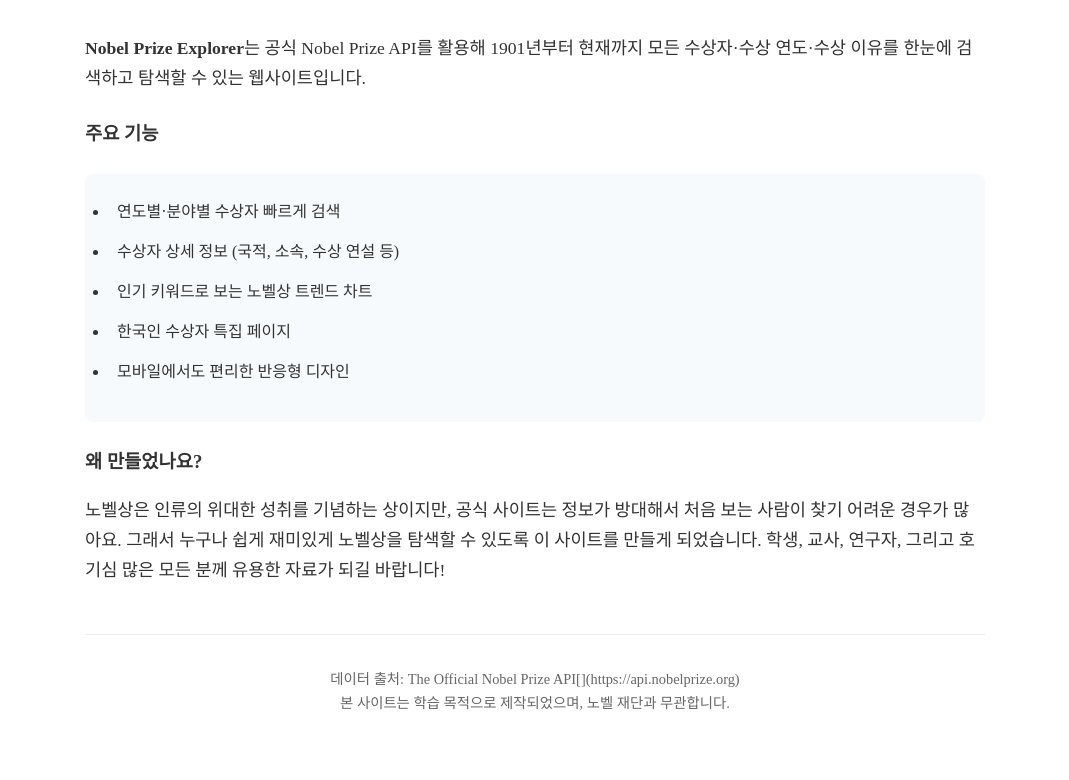
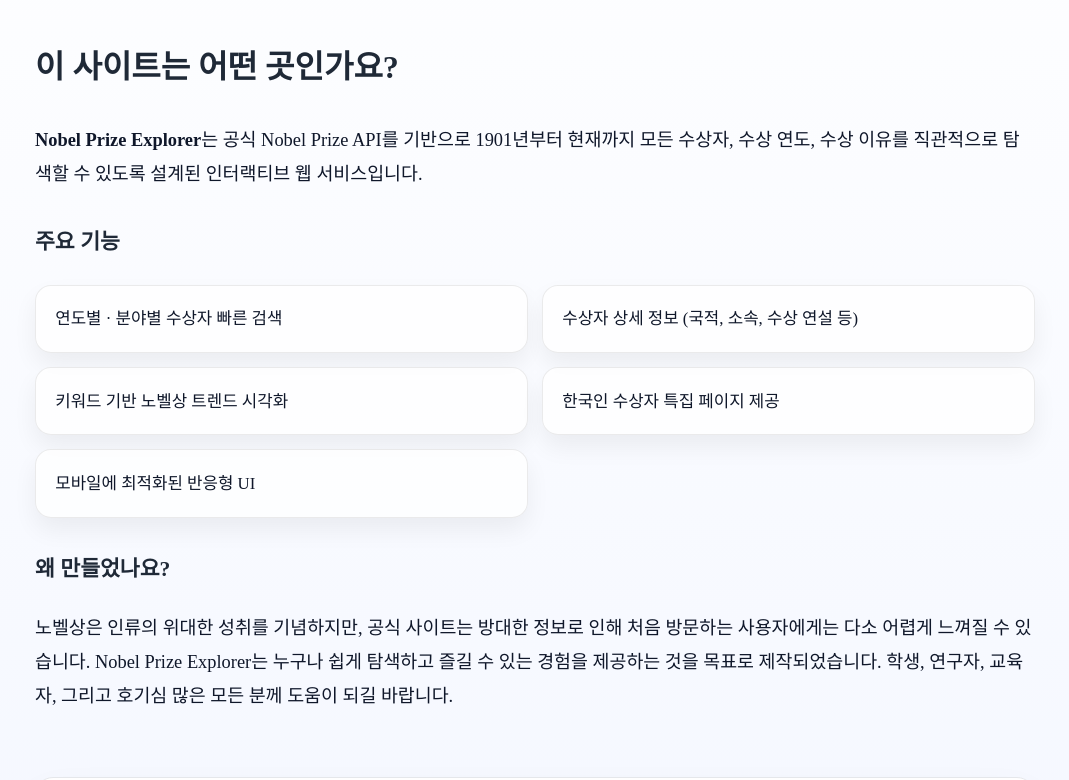
Before and after one commit to DUChae/Nobel-prize, a React (Vite) app: page /about in a window 1280 px wide. Shown: the part 496-1276 px from the top of the page, without its empty margins (105-1174 px from the left). Built offline with nearby package versions, Linux system fonts and the light colour scheme.

Commit message:
feat: About 페이지 스타일 및 내용 업데이트

```diff
--- a/src/About.css
+++ b/src/About.css
@@ -1,56 +1,152 @@
 .about-container {
-  max-width: 900px;
-  margin: 4rem auto;
+  max-width: 1000px;
+  margin: 5rem auto;
+  padding: 3rem;
+  border-radius: 28px;
+
+  background: linear-gradient(180deg, #ffffff 0%, #f4f7ff 100%);
+  box-shadow: 0 40px 60px rgba(0, 0, 0, 0.08);
+
+  color: #0f172a;
+  line-height: 1.85;
+
+  position: relative;
+  overflow: hidden;
+}
+
+/* 상단 은은한 라이트 효과 */
+.about-container::before {
+  content: "";
+  position: absolute;
+  top: -80px;
+  left: 50%;
+  transform: translateX(-50%);
+  width: 600px;
+  height: 200px;
+  background: radial-gradient(
+    circle,
+    rgba(99, 102, 241, 0.25),
+    transparent 70%
+  );
+  filter: blur(40px);
+  z-index: 0;
+}
+
+/* 제목 영역 */
+.about-container h1 {
+  font-size: 3.2rem;
+  text-align: center;
+  margin-bottom: 1.5rem;
+  letter-spacing: -0.04em;
+  font-weight: 800;
+  color: #111827;
+  position: relative;
+  z-index: 2;
+}
+
+.about-container h2 {
+  font-size: 2rem;
+  margin-top: 3rem;
+  color: #1f2937;
+  font-weight: 700;
+}
+
+.about-container h3 {
+  font-size: 1.35rem;
+  margin-top: 2rem;
+  color: #1f2937;
+  font-weight: 700;
+}
+
+.about-text {
+  font-size: 1.15rem;
+  margin-bottom: 1.2rem;
+  position: relative;
+  z-index: 2;
+}
+
+/* “주요 기능” → 진짜 트렌디한 카드 UI */
+.feature-list {
+  display: grid;
+  grid-template-columns: 1fr 1fr;
+  gap: 14px;
+  margin-top: 1.2rem;
+  padding: 0;
+}
+
+.feature-list li {
+  list-style: none;
+  padding: 1.1rem 1.2rem;
+
+  background: rgba(255, 255, 255, 0.75);
+  border-radius: 16px;
+  border: 1px solid rgba(0, 0, 0, 0.08);
+
+  box-shadow: 0 12px 24px rgba(0, 0, 0, 0.06);
+  backdrop-filter: blur(8px);
+
+  font-size: 1.05rem;
+  font-weight: 500;
+
+  transition: transform 0.25s ease, box-shadow 0.25s ease;
+}
+
+.feature-list li:hover {
+  transform: translateY(-4px);
+  box-shadow: 0 25px 40px rgba(0, 0, 0, 0.12);
+}
+
+/* 출처 카드 */
+.about-source {
+  margin-top: 4rem;
   padding: 2rem;
-  line-height: 1.7;
-  color: #333;
+
+  font-size: 0.95rem;
+  text-align: center;
+
+  background: #ffffff;
+  border-radius: 18px;
+  border: 1px solid #e5e7eb;
+  box-shadow: 0 20px 40px rgba(0, 0, 0, 0.06);
+}
+
+/* 등장 애니메이션 */
+.about-container * {
+  opacity: 0;
+  animation: fadeUp 0.6s ease forwards;
 }
 
 .about-container h1 {
-  font-size: 2.5rem;
-  text-align: center;
-  margin-bottom: 2rem;
-  color: #1a1a1a;
+  animation-delay: 0.05s;
+}
+.about-text {
+  animation-delay: 0.13s;
+}
+.feature-list {
+  animation-delay: 0.22s;
+}
+.about-source {
+  animation-delay: 0.35s;
 }
 
-.about-container h2 {
-  font-size: 1.8rem;
-  margin-top: 2.5rem;
-  color: #2c5282;
+@keyframes fadeUp {
+  to {
+    opacity: 1;
+    transform: translateY(0);
+  }
 }
 
-.about-text {
-  margin-bottom: 1.5rem;
-  font-size: 1.1rem;
-}
-
-.feature-list {
-  background: #f7fafc;
-  padding: 1.5rem;
-  border-radius: 8px;
-  margin: 1.5rem 0;
-}
-
-.feature-list li {
-  margin-bottom: 0.8rem;
-  padding-left: 0.5rem;
-}
-
-.about-source {
-  font-size: 0.9rem;
-  color: #666;
-  text-align: center;
-  margin-top: 3rem;
-  padding-top: 2rem;
-  border-top: 1px solid #eee;
-}
-
-/* 모바일 대응 */
+/* 모바일 */
 @media (max-width: 768px) {
   .about-container {
-    padding: 1.5rem;
+    padding: 2rem;
   }
+
   .about-container h1 {
-    font-size: 2rem;
+    font-size: 2.4rem;
+  }
+
+  .feature-list {
+    grid-template-columns: 1fr;
   }
 }
--- a/src/About.tsx
+++ b/src/About.tsx
@@ -1,11 +1,10 @@
 import "./About.css";
+
 const About = () => {
   return (
     <section className="about-container">
-      {/* 메인 제목 */}
-      <h1>About the Nobel Prize Explorer</h1>
+      <h1>Nobel Prize Explorer</h1>
 
-      {/* 노벨상 간단 역사 설명 */}
       <p className="about-text">
         The Nobel Prize는 다이너마이트를 발명한 알프레드 노벨의 1895년 유언에
         따라 설립된 세계에서 가장 권위 있는 상입니다. 물리학, 화학, 생리의학,
@@ -13,38 +12,35 @@
         있습니다.
       </p>
 
-      {/* 우리 사이트 소개 (핵심!) */}
-      <div className="about-project">
       <h2>이 사이트는 어떤 곳인가요?</h2>
       <p className="about-text">
-          <strong>Nobel Prize Explorer</strong>는 공식 Nobel Prize API를 활용해
-          1901년부터 현재까지 모든 수상자·수상 연도·수상 이유를 한눈에 검색하고
-          탐색할 수 있는 웹사이트입니다.
+        <strong>Nobel Prize Explorer</strong>는 공식 Nobel Prize API를 기반으로
+        1901년부터 현재까지 모든 수상자, 수상 연도, 수상 이유를 직관적으로
+        탐색할 수 있도록 설계된 인터랙티브 웹 서비스입니다.
       </p>
 
       <h3>주요 기능</h3>
       <ul className="feature-list">
-          <li>연도별·분야별 수상자 빠르게 검색</li>
+        <li>연도별 · 분야별 수상자 빠른 검색</li>
         <li>수상자 상세 정보 (국적, 소속, 수상 연설 등)</li>
-          <li>인기 키워드로 보는 노벨상 트렌드 차트</li>
-          <li>한국인 수상자 특집 페이지</li>
-          <li>모바일에서도 편리한 반응형 디자인</li>
+        <li>키워드 기반 노벨상 트렌드 시각화</li>
+        <li>한국인 수상자 특집 페이지 제공</li>
+        <li>모바일에 최적화된 반응형 UI</li>
       </ul>
 
       <h3>왜 만들었나요?</h3>
       <p className="about-text">
-          노벨상은 인류의 위대한 성취를 기념하는 상이지만, 공식 사이트는 정보가
-          방대해서 처음 보는 사람이 찾기 어려운 경우가 많아요. 그래서 누구나
-          쉽게 재미있게 노벨상을 탐색할 수 있도록 이 사이트를 만들게 되었습니다.
-          학생, 교사, 연구자, 그리고 호기심 많은 모든 분께 유용한 자료가 되길
-          바랍니다!
+        노벨상은 인류의 위대한 성취를 기념하지만, 공식 사이트는 방대한 정보로
+        인해 처음 방문하는 사용자에게는 다소 어렵게 느껴질 수 있습니다. Nobel
+        Prize Explorer는 누구나 쉽게 탐색하고 즐길 수 있는 경험을 제공하는 것을
+        목표로 제작되었습니다. 학생, 연구자, 교육자, 그리고 호기심 많은 모든
+        분께 도움이 되길 바랍니다.
       </p>
-      </div>
 
-      {/* 출처 명시 (API 이용 시 필수!) */}
       <p className="about-source">
-        데이터 출처: The Official Nobel Prize API[](https://api.nobelprize.org)
-        <br />본 사이트는 학습 목적으로 제작되었으며, 노벨 재단과 무관합니다.
+        데이터 출처: The Official Nobel Prize API
+        <br />본 사이트는 학습 목적으로 제작되었으며, 노벨 재단과 공식적으로
+        연관되지 않았습니다.
       </p>
     </section>
   );
```
Lines whose indentation alone changed are shown as unchanged.
